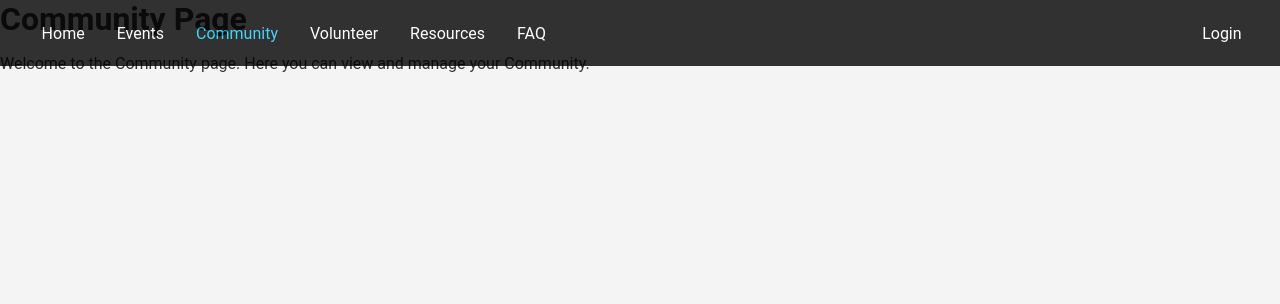
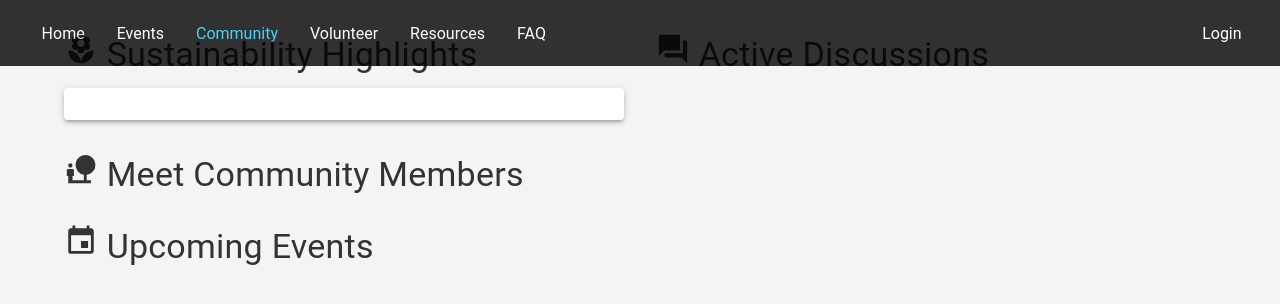
Before and after one commit to Jasonye14/hack-for-change, a React (Create React App) app: page /community in a window 1280 px wide. Shown: the top 304 px of the page. Built offline with nearby package versions, Linux system fonts and the light colour scheme; no server answers.

Commit message:
adjusted css

```diff
--- a/src/pages/Admin_Pages/home/home.css
+++ b/src/pages/Admin_Pages/home/home.css
@@ -23,7 +23,7 @@ body {
     background-color: #fff;
     box-shadow: 0 4px 8px rgba(0, 0, 0, 0.1);
     border-radius: 10px;
-    width: 250px;
+    width: 33%;
     text-align: center;
   }
 
--- /dev/null
+++ b/src/pages/community/community.css
@@ -0,0 +1,12 @@
+/* Additional custom styles if needed */
+.community-page {
+    font-family: 'Arial', sans-serif;
+}
+
+.event-card, .discussion-card {
+    transition: transform 0.3s ease-in-out;
+}
+
+.event-card:hover, .discussion-card:hover {
+    transform: scale(1.03);
+}
--- a/src/pages/community/community.js
+++ b/src/pages/community/community.js
@@ -1,13 +1,52 @@
 import React from 'react';
+import { Typography, Card, CardContent, CardMedia, Grid, Container, Paper, Avatar, List, ListItem, ListItemAvatar, ListItemText, Box } from '@mui/material';
+import { MdEvent, MdForum, MdNaturePeople, MdLocalFlorist } from 'react-icons/md';
+import './community.css';
 
-function Community() {
+const CommunityPage = () => {
     return (
-        <div>
-            <h1>Community Page</h1>
-            <p>Welcome to the Community page. Here you can view and manage your Community.</p>
-            {/* You can add more components or functionalities related to events below */}
+        <div className="community-page">
+            <Container maxWidth="lg" sx={{ mt: 4 }}>
+                <Grid container spacing={4}>
+                    <Grid item xs={12} md={6}>
+                        <Typography variant="h4" gutterBottom>
+                            <MdLocalFlorist /> Sustainability Highlights
+                        </Typography>
+                        <Paper elevation={3} sx={{ p: 2 }}>
+                            {/* Add some highlights or news related to sustainability here */}
+                        </Paper>
+                    </Grid>
+
+                    <Grid item xs={12} md={6}>
+                        <Typography variant="h4" gutterBottom>
+                            <MdForum /> Active Discussions
+                        </Typography>
+                        <List>
+                            {/* Map through active discussions here */}
+                        </List>
+                    </Grid>
+
+                    <Grid item xs={12}>
+                        <Typography variant="h4" gutterBottom>
+                            <MdNaturePeople /> Meet Community Members
+                        </Typography>
+                        <Grid container spacing={2}>
+                            {/* Showcase community member profiles or featured members here */}
+                        </Grid>
+                    </Grid>
+
+                    <Grid item xs={12}>
+                        <Typography variant="h4" gutterBottom>
+                            <MdEvent /> Upcoming Events
+                        </Typography>
+                        <Grid container spacing={2}>
+                            {/* Information about upcoming sustainability events */}
+                        </Grid>
+                    </Grid>
+                </Grid>
+            </Container>
         </div>
     );
-}
+};
 
-export default Community;
+export default CommunityPage;
```
